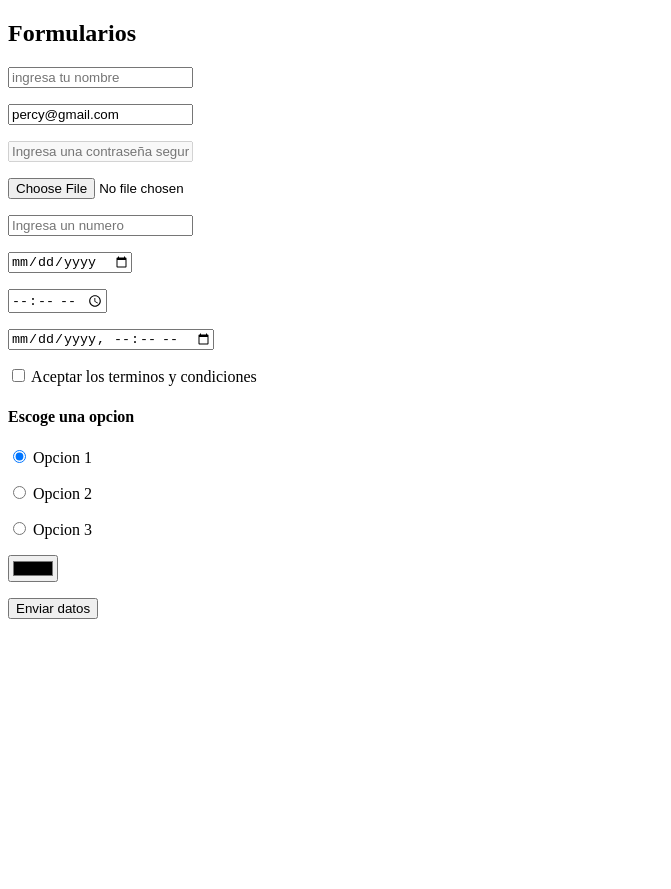
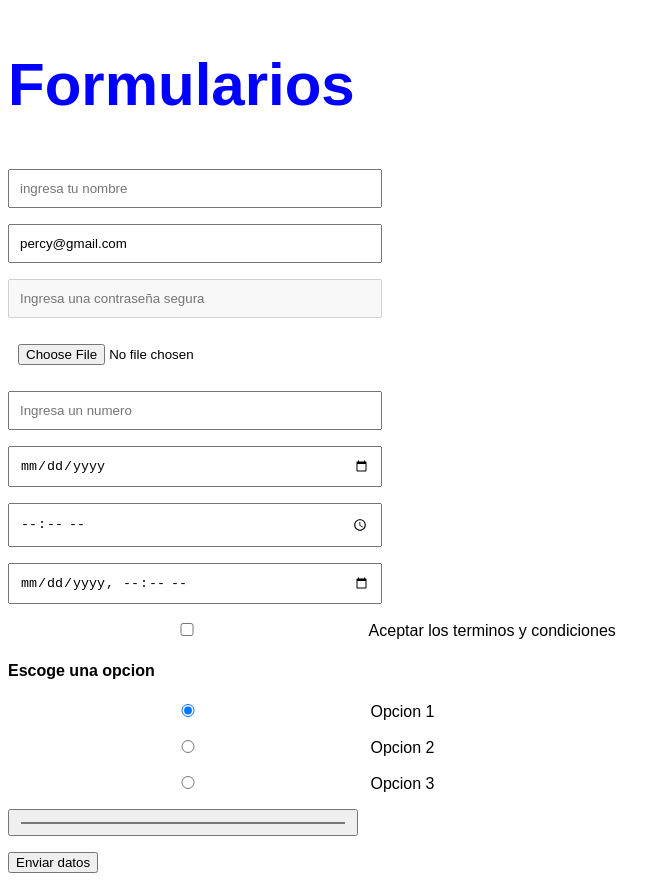
Before and after one commit to lepaccio/codigo-g12, a plain HTML site: page semana2/inputs.html in a window 1280 px wide. Shown: the whole page, without its empty margins (0-671 px from the left). Before the commit the page ends 800 px from the top, so only its background shows below. Drawn offline with Linux system fonts and the light colour scheme.

Commit message:
Actualizacion

```diff
--- /dev/null
+++ b/semana2/css/styles.css
@@ -0,0 +1,7 @@
+body {
+    font-family: Arial, Helvetica, sans-serif;
+}
+input {
+    width: 350px;
+    padding: 10px;
+}
--- a/semana2/inputs.html
+++ b/semana2/inputs.html
@@ -4,15 +4,29 @@
     <meta charset="UTF-8">
     <meta http-equiv="X-UA-Compatible" content="IE=edge">
     <meta name="viewport" content="width=device-width, initial-scale=1.0">
+    <link rel="stylesheet" href="./css/styles.css">
     <title>Document</title>
 </head>
+
+<!--
+    <style>
+        p {
+            border: solid 1px red;
+            padding: 10px;
+        }
+    </style>
+-->
+
 <body>
     <section>
-        <h1>Formularios</h1>
+        <h1 style="color: blue; font-size: 60px;">Formularios</h1>
         <!-- Sirve para crear un formulario-->
         <form>
             <!-- Los imputs tienen tipos, por defecto son de tipo text pero hay mas-->
             <p>
+                <!-- required: Valor obligatorio para enviar el formulario
+                     autocomplete: activa o desactiva el autocompletado(on/off)
+                -->
                 <input type="text" name="nombre" placeholder="ingresa tu nombre" autocomplete="off" required/>
             </p>
 
```
Also changed, not shown: semana2/tablas.html (+5 -4 lines).
